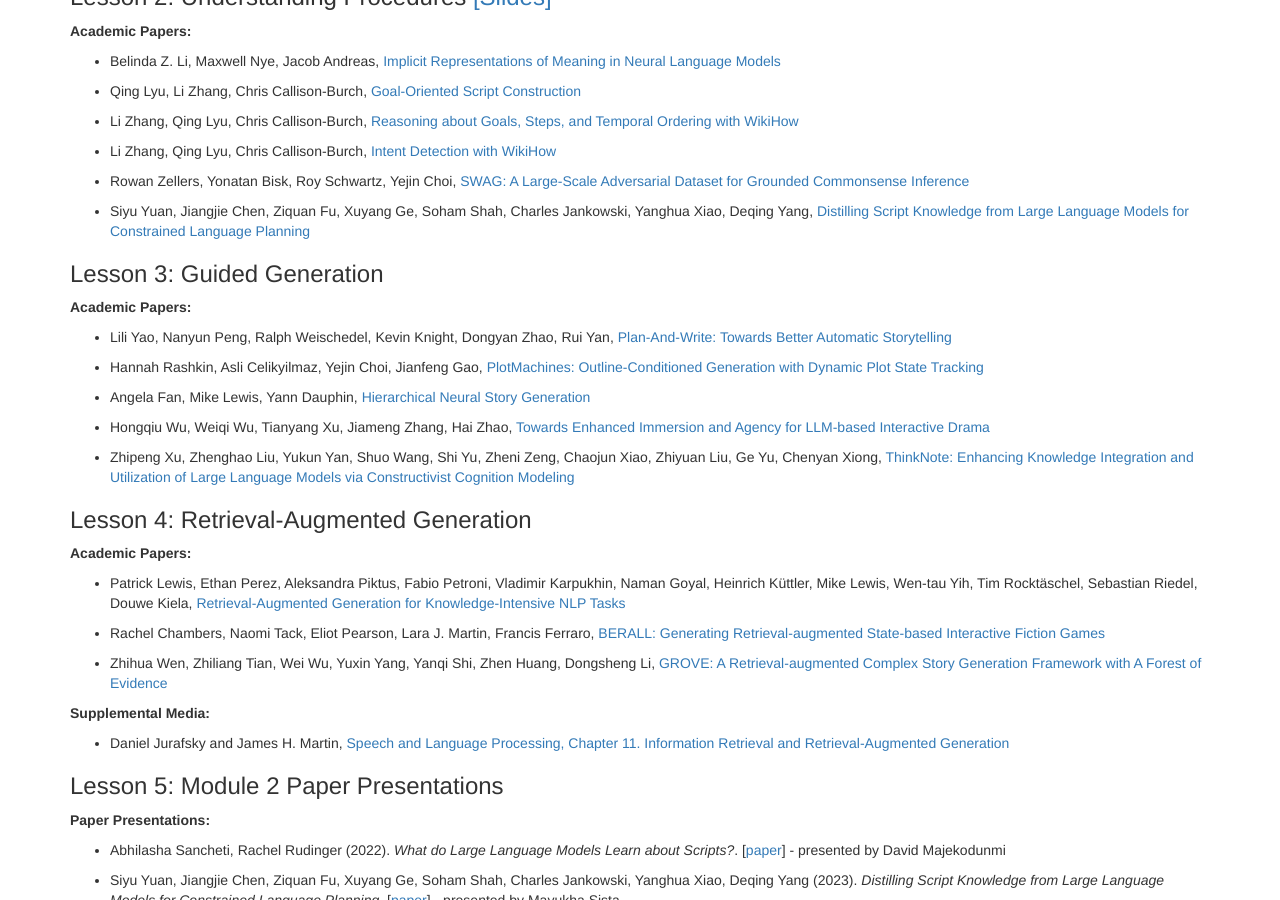
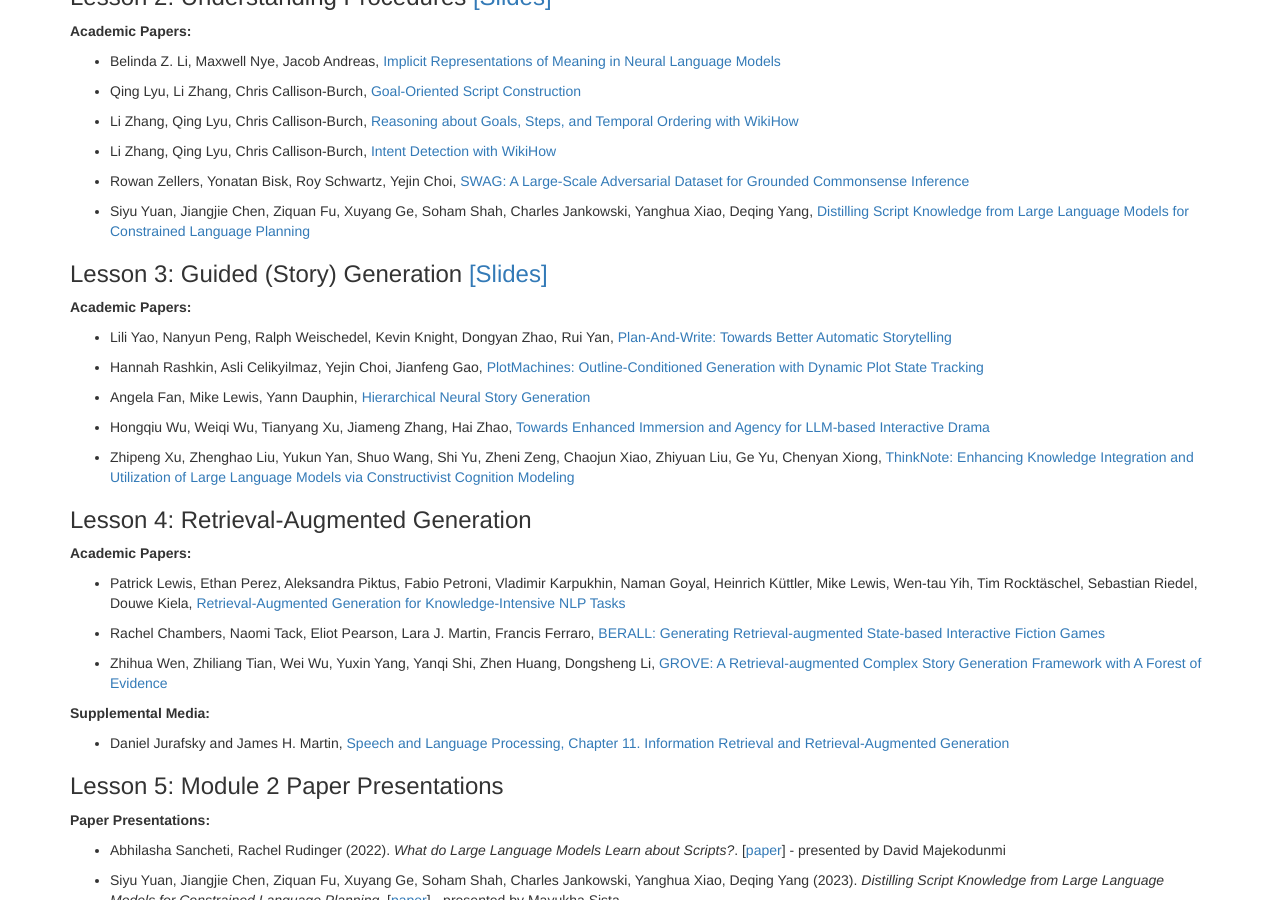
Before and after one commit to lara-martin/neurosymbolic-text-gen, a Jekyll site: the page built from modules.md, in a window 1280 px wide and 900 px high, scrolled down 2635 px. Built offline with Jekyll 4.4.1, drawn with Linux system fonts in a browser that asks for light colours; nearby versions of some CDN libraries; a script that is not in the unit is left out.

Commit message:
9/22 slides

```diff
--- a/_data/lectures.yaml
+++ b/_data/lectures.yaml
@@ -104,7 +104,7 @@
 
 -
   date: 2026-09-22
-  title: Guided Generation
+  title: "Guided (Story) Generation"
   activities:
     #-
     #  title: Guided Generation System Comparison
--- a/_data/modules.yaml
+++ b/_data/modules.yaml
@@ -277,8 +277,8 @@
           url: https://aclanthology.org/2023.acl-long.236/
 
     -
-      title: Guided Generation
-      slides: #slides/25-09-30_guided-generation.pdf
+      title: "Guided (Story) Generation"
+      slides: slides/26-09-22_guided-story-generation.pdf
       video:
       length:
       readings:
```
Also changed, not shown: 1 other file.
